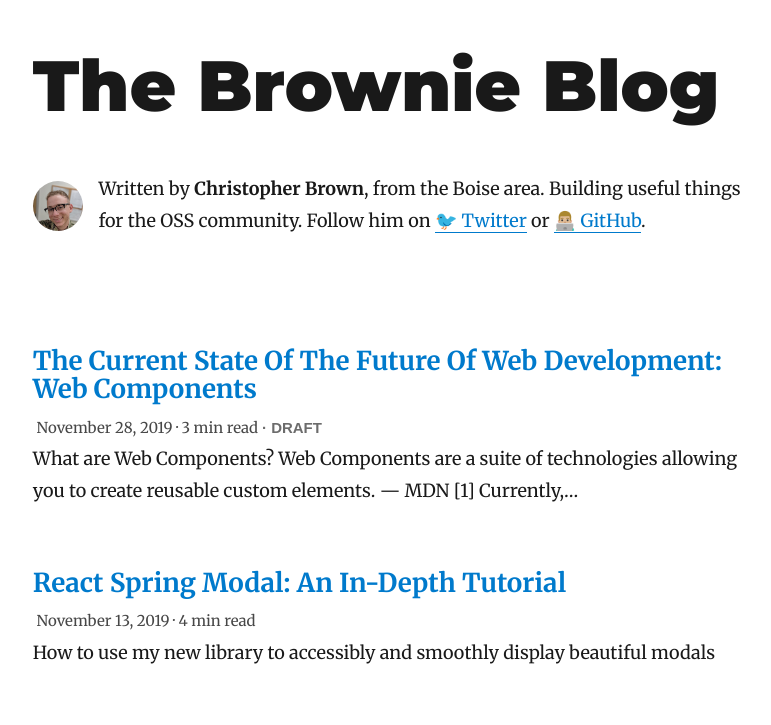
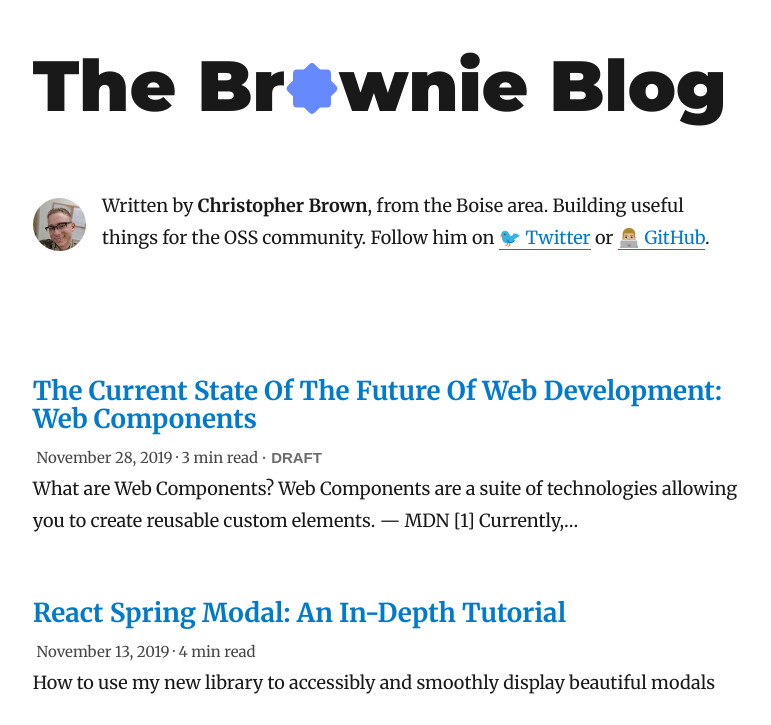
Before and after one commit to andria-dev/brownie, a Gatsby site: page / in a window 1280 px wide. Shown: the top 725 px of the page, without its empty margins (253-1024 px from the left). Built offline with nearby package versions, Linux system fonts and the light colour scheme; Gatsby itself is replaced by a stand-in of ours; some packages are replaced by stand-ins of ours.

Commit message:
Added logo to title

```diff
--- a/src/components/bio.js
+++ b/src/components/bio.js
@@ -16,7 +16,7 @@ const Bio = () => {
     query BioQuery {
       avatar: file(absolutePath: { regex: "/profile-pic.jpg/" }) {
         childImageSharp {
-          fixed(width: 75, height: 75) {
+          fixed(width: 100, height: 100) {
             ...GatsbyImageSharpFixed
           }
         }
--- a/src/components/layout.js
+++ b/src/components/layout.js
@@ -5,7 +5,7 @@ import { rhythm, scale } from '../utils/typography'
 
 class Layout extends React.Component {
   render() {
-    const { location, title, children } = this.props
+    const { location, title, children, logo } = this.props
     const rootPath = `${__PATH_PREFIX__}/`
     let header
 
@@ -25,10 +25,22 @@ class Layout extends React.Component {
               color: `inherit`,
               fontFamily: 'Montserrat',
               fontWeight: 900,
+              display: 'flex',
+              flexDirection: 'row',
+              alignItems: 'baseline',
             }}
             to={`/`}
+            aria-label="The Brownie Blog"
           >
-            {title}
+            <span>The Br</span>
+            <img
+              src={logo}
+              alt=""
+              style={{
+                transform: 'translateY(0.25rem)',
+              }}
+            />
+            <span>wnie Blog</span>
           </Link>
         </h1>
       )
--- a/src/pages/index.js
+++ b/src/pages/index.js
@@ -7,7 +7,7 @@ import SEO from '../components/seo'
 import PublicationInfo from '../components/publicationInfo'
 import { rhythm, scale } from '../utils/typography'
 
-console.log('PROCESS.ENV.NODE_ENV is:', process.env.NODE_ENV)
+import logo from '../../content/assets/logo.svg'
 
 class BlogIndex extends React.Component {
   render() {
@@ -16,7 +16,7 @@ class BlogIndex extends React.Component {
     const posts = data.allMarkdownRemark.edges
 
     return (
-      <Layout location={this.props.location} title={siteTitle}>
+      <Layout location={this.props.location} title={siteTitle} logo={logo}>
         <SEO title="All posts" />
         <Bio />
         {posts.map(({ node }) => {
@@ -32,7 +32,7 @@ class BlogIndex extends React.Component {
             <div key={node.fields.slug}>
               <h3
                 style={{
-                  marginBottom: rhythm(1 / 4)
+                  marginBottom: rhythm(1 / 4),
                 }}
               >
                 <Link style={{ boxShadow: `none` }} to={node.fields.slug}>
@@ -45,7 +45,7 @@ class BlogIndex extends React.Component {
                   display: `block`,
                   marginLeft: rhythm(1 / 8),
                   marginBottom: 0,
-                  opacity: 0.8
+                  opacity: 0.8,
                 }}
               >
                 <PublicationInfo
@@ -61,7 +61,7 @@ class BlogIndex extends React.Component {
                       marginBottom: 0,
                       opacity: 0.8,
                       fontWeight: 600,
-                      fontFamily: 'sans-serif'
+                      fontFamily: 'sans-serif',
                     }}
                   >
                     <span aria-hidden="true">·</span> DRAFT
@@ -70,7 +70,7 @@ class BlogIndex extends React.Component {
               </small>
               <p
                 dangerouslySetInnerHTML={{
-                  __html: node.frontmatter.description || node.excerpt
+                  __html: node.frontmatter.description || node.excerpt,
                 }}
               />
             </div>
```
